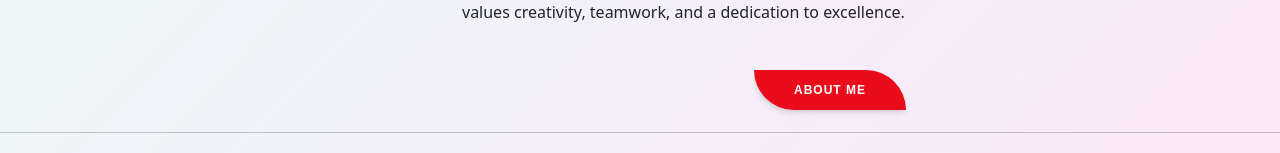
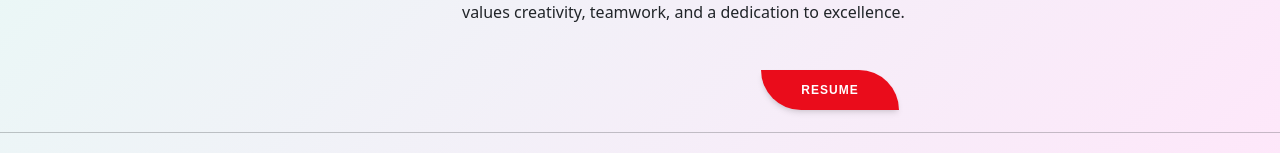
Before and after one commit to pankaj5252/Pankaj-kale-Portfolio, a React (Create React App) app: page /about in a window 1280 px wide. Shown: the part 577-730 px from the top of the page. Built offline with nearby package versions, Linux system fonts and the light colour scheme; some icons are missing.

Commit message:
Your descriptive commit message here

```diff
--- a/src/components/About.jsx
+++ b/src/components/About.jsx
@@ -84,7 +84,7 @@ const About = () => {
                   to="/resume"
                   className="relative btn-about py-2 px-8 text-base font-bold nded-full overflow-hidden bg-red text-white rounded-full transition-all duration-400 ease-in-out shadow-md hover:scale-105 hover:text-white hover:shadow-lg active:scale-90 before:absolute before:top-0 before:-left-full before:w-full before:h-full before:bg-gradient-to-r before:from-blue-600 before:to-blue-300 before:transition-all before:duration-500 before:ease-in-out before:z-[-1] before:rounded-full hover:before:left-0"
                 >
-                  About Me
+                  Resume
                 </NavLink>
               </div>
             </div>
```
